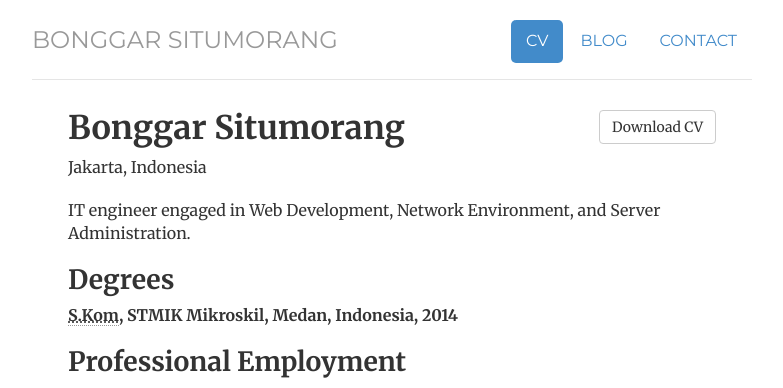
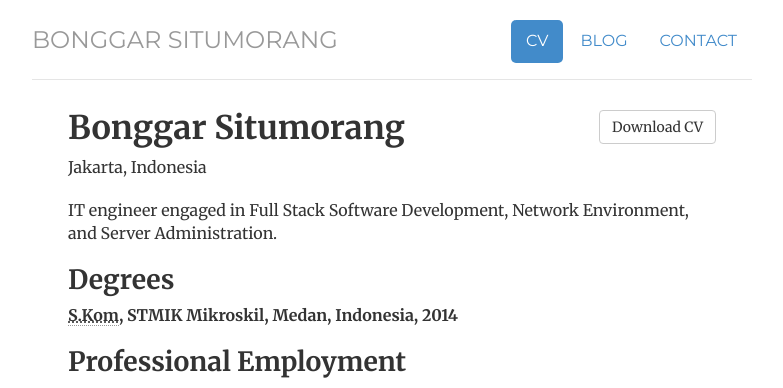
Before and after one commit to bonggar/bonggar.github.io, a Jekyll site: the page built from cv/index.html, in a window 1280 px wide. Shown: the top 388 px of the page, without its empty margins (248-1031 px from the left). Built offline with Jekyll 4.4.1, drawn with Linux system fonts in a browser that asks for light colours.

Commit message:
Update description

```diff
--- a/cv/index.html
+++ b/cv/index.html
@@ -5,7 +5,7 @@
 cv: active
 blog: passive
 contact: passive
-description: Current CV for Bonggar Situmorang, a Web Developer, Network Engineer, System Administrator, Gamer, and Music Enthusiast living and working in Jakarta.
+description: Current CV for Bonggar Situmorang, a Full Stack Software Engineer, Network Engineer, System Administrator, Gamer, and Music Enthusiast living and working in Jakarta.
 ---
 <div class="cv">
 	<a href="/files/cv_bonggar_situmorang_en.pdf" class="btn btn-default pull-right" title="Download CV as PDF">Download CV</a>
@@ -16,7 +16,7 @@
 					</address>
 				</div>
 
-				<p>IT engineer engaged in Web Development, Network Environment, and Server Administration.</p>
+				<p>IT engineer engaged in Full Stack Software Development, Network Environment, and Server Administration.</p>
 
 				<h2>Degrees</h2>
 				<p><strong><abbr title="Bachelor of Computer Information Systems">S.Kom</abbr>, STMIK Mikroskil, Medan, Indonesia, 2014</strong></p>
```
